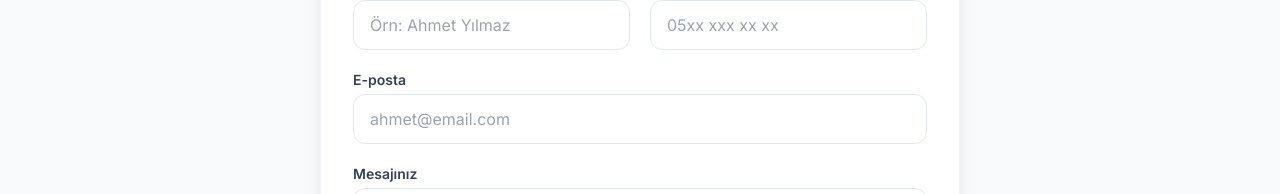
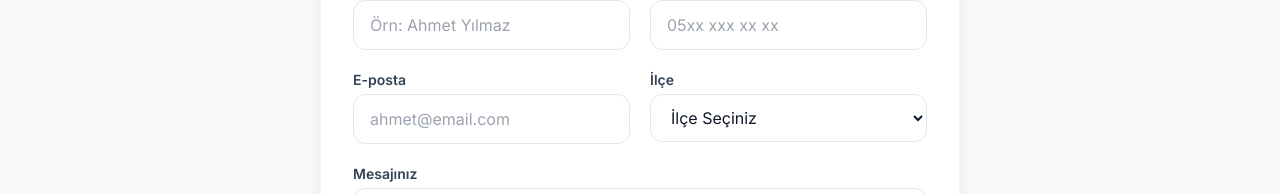
Before and after one commit to yusuftalibov3-prog/istanbul-proje, a React (Vite) app: page / in a window 1280 px wide. Both pictures are taken after a click on the button 256 px from the left and 781 px from the top of the page. Shown: the part 278-472 px from the top of the page. Built offline with nearby package versions, Linux system fonts and the light colour scheme.

Commit message:
Update MessageForm.tsx

```diff
--- a/components/MessageForm.tsx
+++ b/components/MessageForm.tsx
@@ -1,4 +1,3 @@
-
 import React, { useState } from 'react';
 import { UserRole, SolidarityMessage } from '../types';
 
@@ -8,12 +7,17 @@ interface MessageFormProps {
   isSubmitting: boolean;
 }
 
+const ISTANBUL_DISTRICTS = [
+  'Adalar', 'Arnavutköy', 'Ataşehir', 'Avcılar', 'Bağcılar', 'Bahçelievler', 'Bakırköy', 'Başakşehir', 'Bayrampaşa', 'Beşiktaş', 'Beykoz', 'Beylikdüzü', 'Beyoğlu', 'Büyükçekmece', 'Çatalca', 'Çekmeköy', 'Esenler', 'Esenyurt', 'Eyüpsultan', 'Fatih', 'Gaziosmanpaşa', 'Güngören', 'Kadıköy', 'Kağıthane', 'Kartal', 'Küçükçekmece', 'Maltepe', 'Pendik', 'Sancaktepe', 'Sarıyer', 'Silivri', 'Sultanbeyli', 'Sultangazi', 'Şile', 'Şişli', 'Tuzla', 'Ümraniye', 'Üsküdar', 'Zeytinburnu'
+];
+
 const MessageForm: React.FC<MessageFormProps> = ({ role, onSubmit, isSubmitting }) => {
   const [formData, setFormData] = useState({
     fullName: '',
     phone: '',
     email: '',
-    message: ''
+    message: '',
+    district: '' // Yeni eklendi
   });
   const [errors, setErrors] = useState<Record<string, string>>({});
 
@@ -21,8 +25,8 @@ const MessageForm: React.FC<MessageFormProps> = ({ role, onSubmit, isSubmitting
     const newErrors: Record<string, string> = {};
     if (!formData.fullName.trim()) newErrors.fullName = 'İsim Soyisim zorunludur.';
     if (!formData.message.trim()) newErrors.message = 'Mesaj alanı boş bırakılamaz.';
+    if (!formData.district) newErrors.district = 'Lütfen bir ilçe seçiniz.'; // Yeni eklendi
 
-    // Turkish Phone validation (starts with 05 and has 11 digits)
     const phoneRegex = /^05\d{9}$/;
     if (!phoneRegex.test(formData.phone.replace(/\s/g, ''))) {
       newErrors.phone = 'Geçerli bir Türkiye mobil numarası giriniz (05xx...).';
@@ -71,6 +75,7 @@ const MessageForm: React.FC<MessageFormProps> = ({ role, onSubmit, isSubmitting
         </div>
       </div>
 
+      <div className="grid grid-cols-1 md:grid-cols-2 gap-5">
         <div>
           <label className="block text-sm font-semibold text-slate-700 mb-1">E-posta</label>
           <input
@@ -81,6 +86,21 @@ const MessageForm: React.FC<MessageFormProps> = ({ role, onSubmit, isSubmitting
             onChange={e => setFormData(prev => ({ ...prev, email: e.target.value }))}
           />
           {errors.email && <p className="text-red-500 text-xs mt-1">{errors.email}</p>}
+        </div>
+        <div>
+          <label className="block text-sm font-semibold text-slate-700 mb-1">İlçe</label>
+          <select
+            className={`w-full px-4 py-3 rounded-xl border ${errors.district ? 'border-red-500 bg-red-50' : 'border-slate-200 focus:border-indigo-500'} outline-none transition-all bg-white`}
+            value={formData.district}
+            onChange={e => setFormData(prev => ({ ...prev, district: e.target.value }))}
+          >
+            <option value="">İlçe Seçiniz</option>
+            {ISTANBUL_DISTRICTS.map(district => (
+              <option key={district} value={district}>{district}</option>
+            ))}
+          </select>
+          {errors.district && <p className="text-red-500 text-xs mt-1">{errors.district}</p>}
+        </div>
       </div>
 
       <div>
```
Lines whose indentation alone changed are shown as unchanged.
